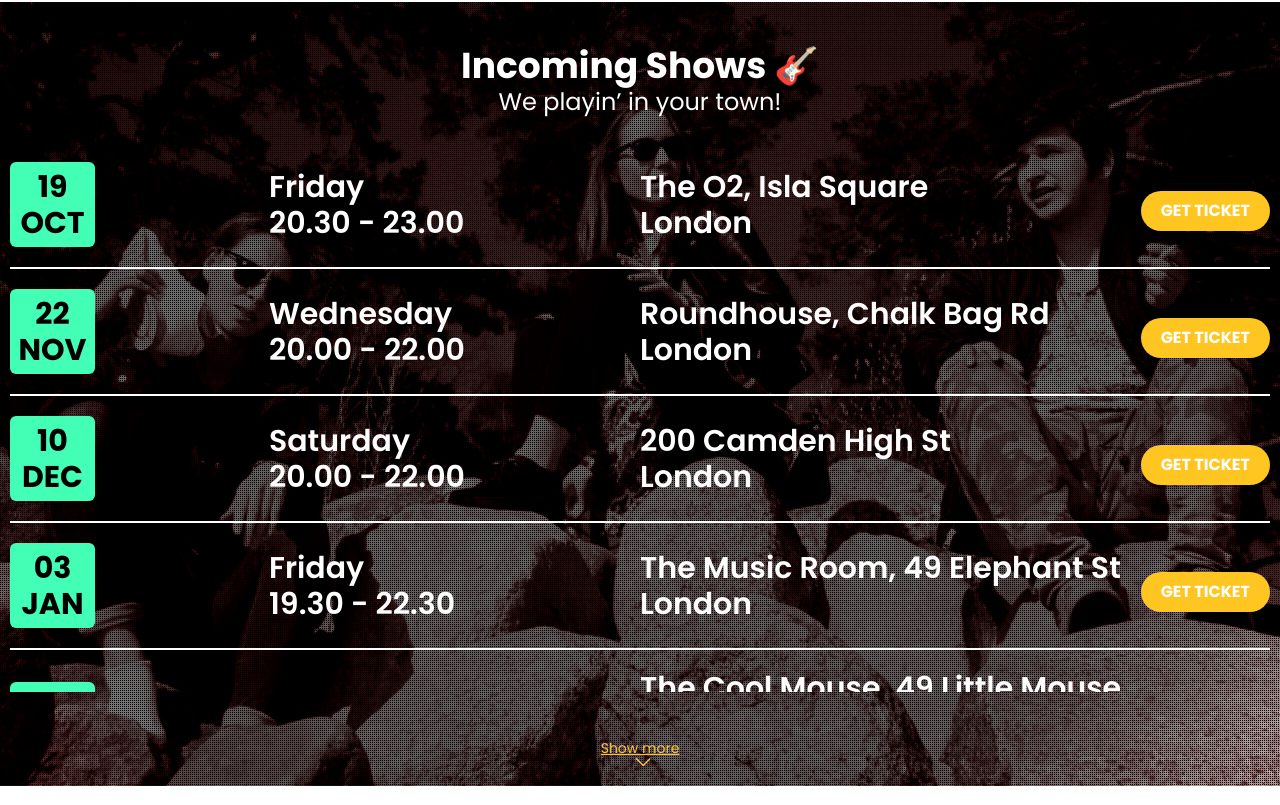
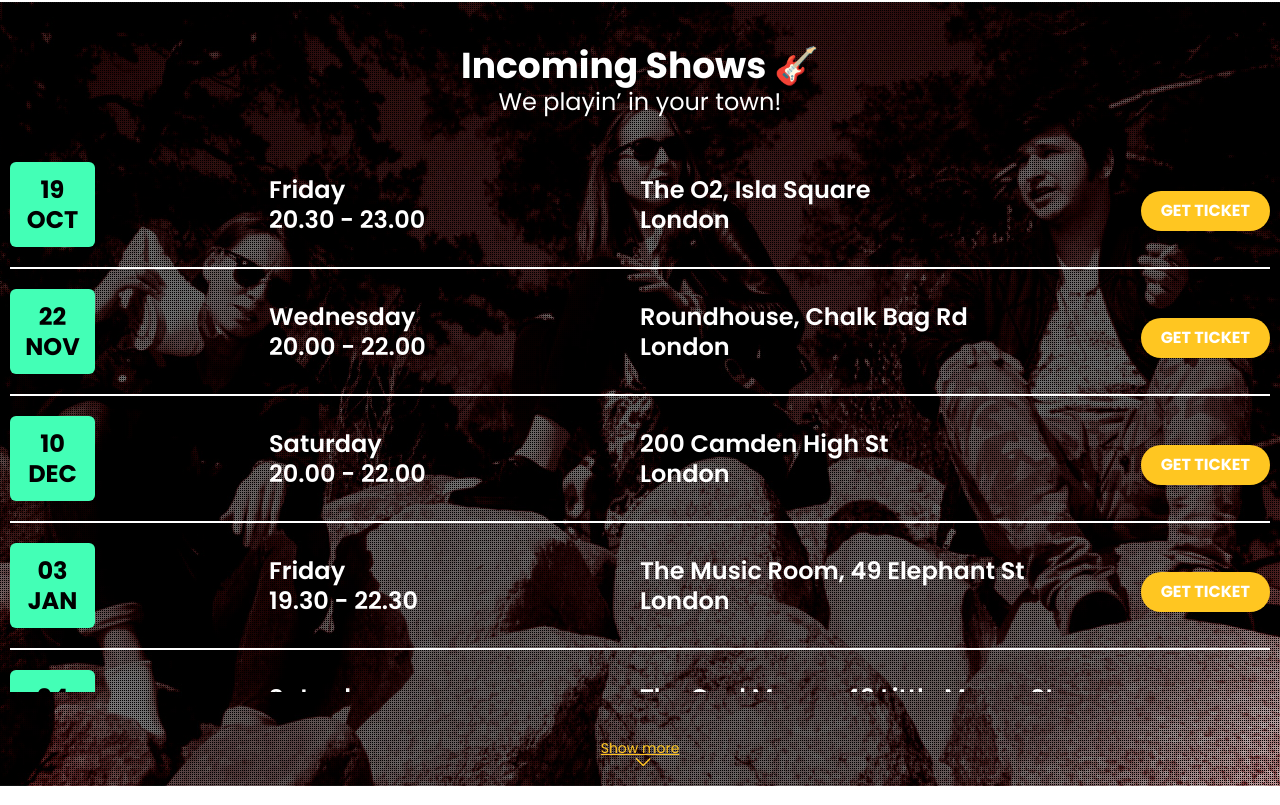
Before and after one commit to Vera-D/IAUsite, a Next.js app: page / in a window 1280 px wide. Shown: the part 2315-3120 px from the top of the page. Built offline with nearby package versions, Linux system fonts and the light colour scheme.

Commit message:
Initial restyle of tours small devices

```diff
--- a/app/components/TourDates/TourDates.js
+++ b/app/components/TourDates/TourDates.js
@@ -112,23 +112,23 @@ export default function TourDates() {
 		<ul className="list-none">
 			{tourDates.map((gig) => {
 				return (
-					<li key={gig.id} className="flex items-center flex-col justify-center py-5 border-solid border-b-2 border-white last:border-b-0 leading-tight text-xl md:text-2xl lg:text-2xl xl:text-3xl lg:flex-row lg:justify-between">
-						<div className="flex w-full items-center justify-between md:w-[70%] lg:w-6/12 lg:justify-start">
-							<div className="flex flex-col justify-center items-center date w-[74px] h-[74px] p-2 bg-fluo-green rounded-md lg:mr-12 lg:w-[85px] lg:h-[85px]">
+					<li key={gig.id} className="flex items-center justify-between py-2 border-solid border-b-2 border-white last:border-b-0 leading-tight text-xl md:py-3 md:text-2xl lg:py-5 lg:justify-center lg:text-2xl xl:text-3xl lg:flex-row">
+						<div className="flex flex-col items-center justify-between text-center text-base leading-none w-[40%] md:text-xl lg:w-6/12 lg:flex-row lg:justify-start lg:text-left lg:text-2xl">
+							<div className="flex flex-col justify-center items-center date w-[55px] h-[55px] leading-tight p-2 bg-fluo-green rounded-md lg:mr-12 lg:w-[85px] lg:h-[85px]">
 								<p className="font-bold text-center uppercase">{gig.date}</p>
 							</div>
-							<div className=" text-white font-semibold lg:ml-[20%]">
+							<div className=" text-white font-semibold leading-tight lg:ml-[20%]">
 								<p>{gig.day}</p>
 								<p>{gig.time}</p>
 							</div>
 						</div>
-						<div className="flex w-full mt-2.5 items-center justify-between md:w-[70%] lg:w-6/12 lg:mt-0">
-							<div className="text-white font-semibold">
+						<div className="flex flex-col mt-2.5 items-center text-center text-base justify-between w-[60%] md:text-xl lg:flex-row lg:text-left lg:w-6/12 lg:mt-0 lg:text-2xl">
+							<div className="text-white font-semibold leading-tight">
 								<p>{gig.venue}</p>
 								<p>{gig.city}</p>
 							</div>
 							<div className="ml-2.5 lg:ml-auto">
-								<ButtonPrimary>Get Ticket</ButtonPrimary>
+								<ButtonPrimary customClasses="text-xs md:text-sm lg:text-base">Get Ticket</ButtonPrimary>
 							</div>
 						</div>
 					</li>
```
